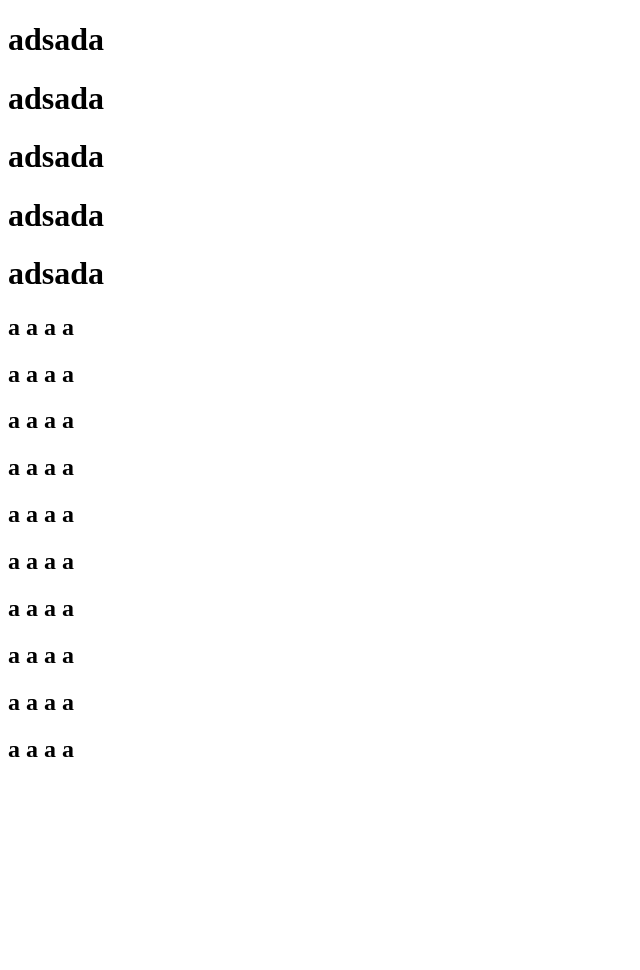
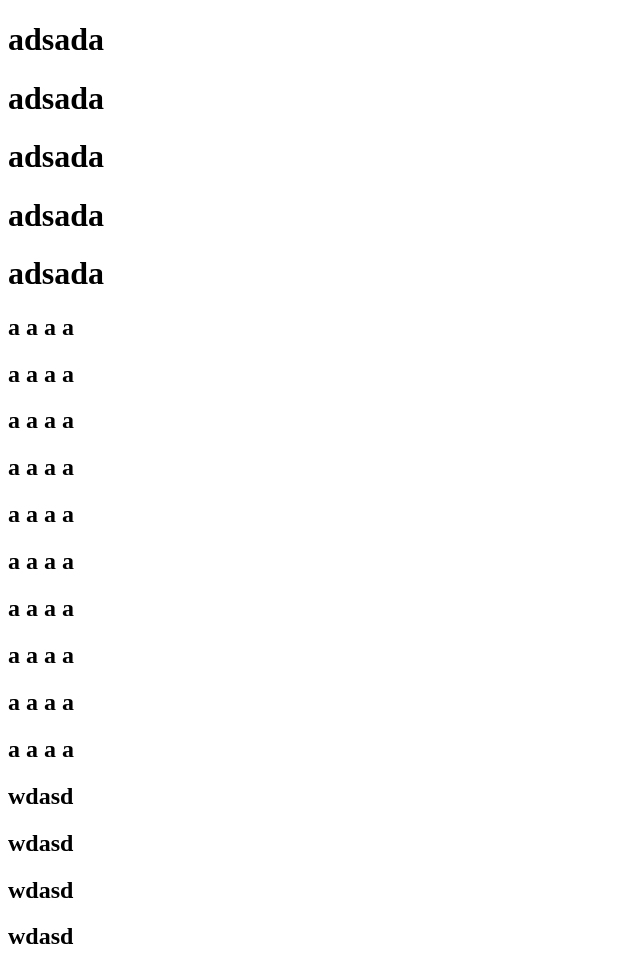
Before and after one commit to yankang1234/who, a website: page index.html in a window 1280 px wide. Shown: the whole page, without its empty margins (0-640 px from the left). Before the commit the page ends 800 px from the top, so only its background shows below. Drawn offline with Linux system fonts and the light colour scheme.

Commit message:
no message

```diff
--- a/index.html
+++ b/index.html
@@ -22,5 +22,9 @@
     <h2>a a a a </h2>
     <h2>a a a a </h2>
     <h2>a a a a </h2>
+    <h2>wdasd </h2>
+    <h2>wdasd </h2>
+    <h2>wdasd </h2>
+    <h2>wdasd </h2>
 </body>
 </html>
```
